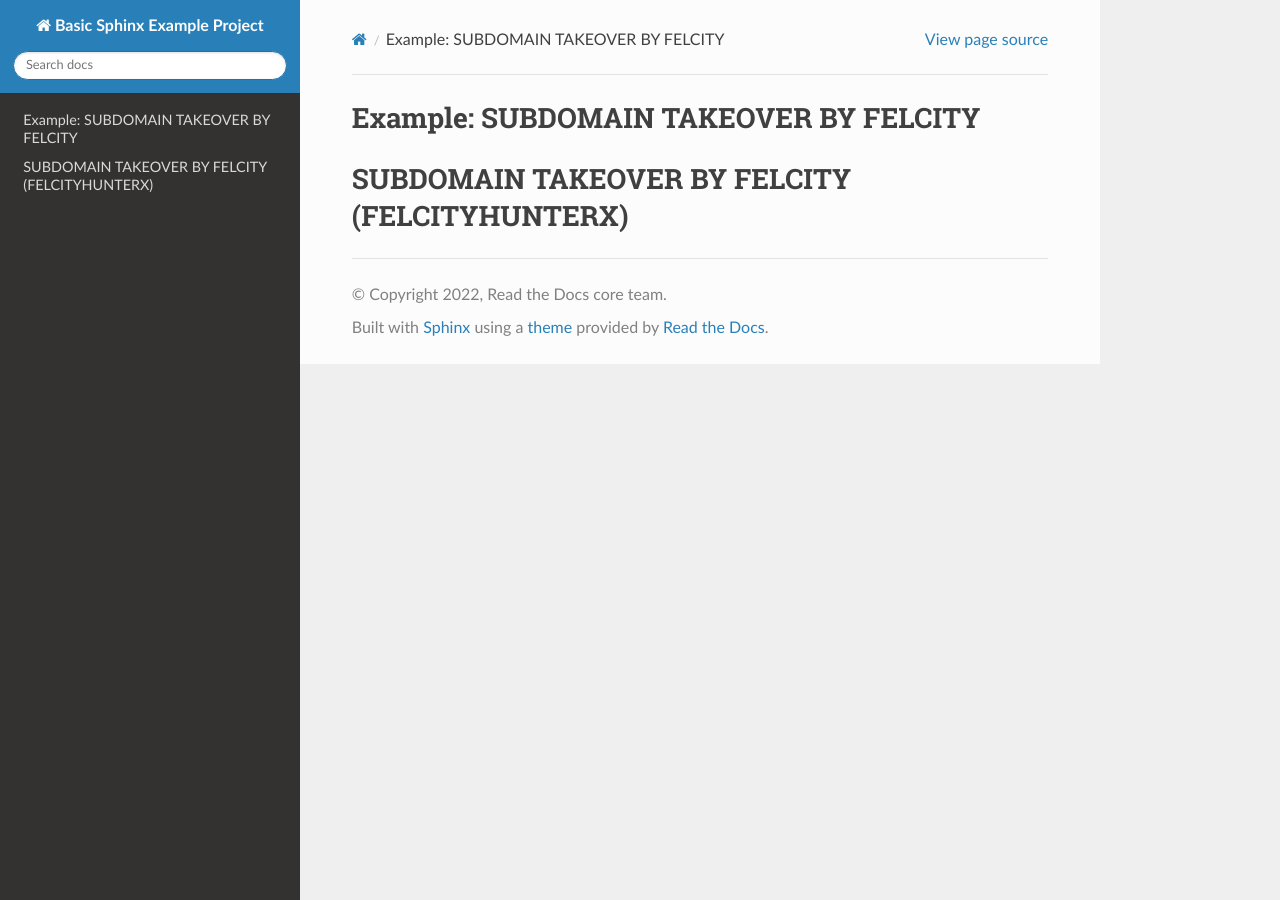
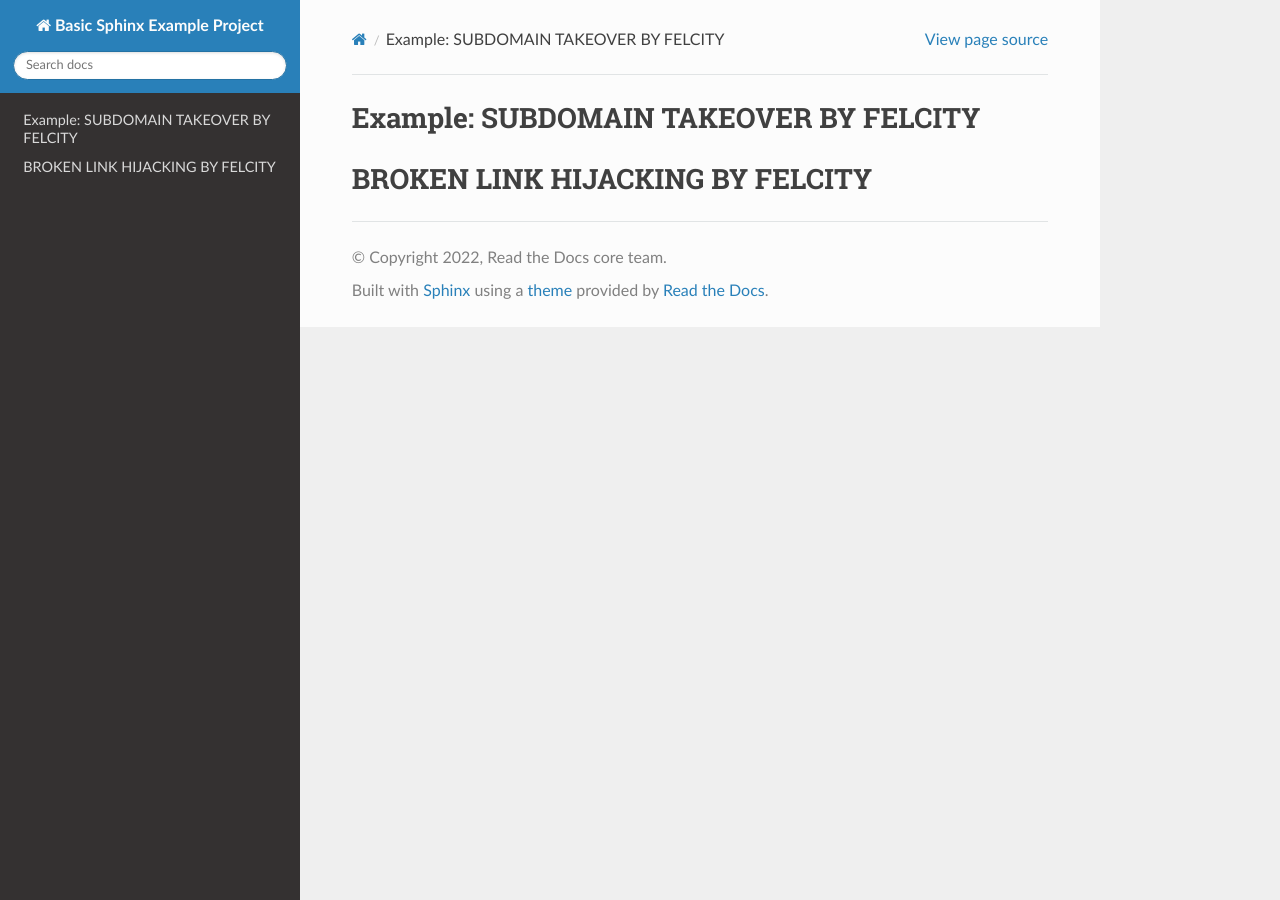
Before and after one commit to suaib98/cert-manager, a Sphinx documentation site: the page built from docs/index.rst, in a window 1280 px wide. Built offline with Sphinx 7.4.7 and the Read the Docs theme 3.1.0, drawn with Linux system fonts in a browser that asks for light colours.

Commit message:
Update index.rst

```diff
--- a/docs/index.rst
+++ b/docs/index.rst
@@ -1,5 +1,5 @@
 
 .. include:: ../README.rst
 
-SUBDOMAIN TAKEOVER BY FELCITY (FELCITYHUNTERX)
+BROKEN LINK HIJACKING BY FELCITY
 ===================================
```
